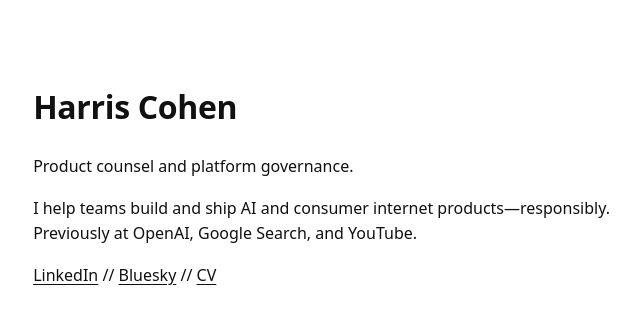
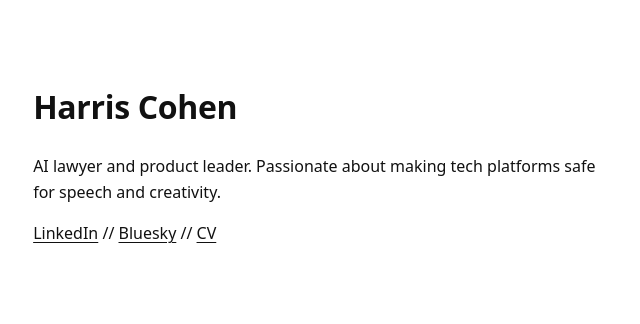
Before and after one commit to harriscohen-lab/hlc.fyi, a Jekyll site: the page built from index.md, in a window 1280 px wide. Shown: the top 324 px of the page, without its empty margins (314-954 px from the left). Built offline with Jekyll 4.4.1, drawn with Linux system fonts in a browser that asks for light colours.

Commit message:
Update index.md

```diff
--- a/index.md
+++ b/index.md
@@ -5,9 +5,6 @@ title: Harris Cohen
 
 # Harris Cohen
 
-Product counsel and platform governance.
-
-I help teams build and ship AI and consumer internet products—responsibly.
-Previously at OpenAI, Google Search, and YouTube.
+AI lawyer and product leader. Passionate about making tech platforms safe for speech and creativity.
 
 [LinkedIn](https://linkedin.com/in/harrislco) // [Bluesky](https://bsky.app/profile/h-co.bsky.social) // [CV](cv.html)
```
